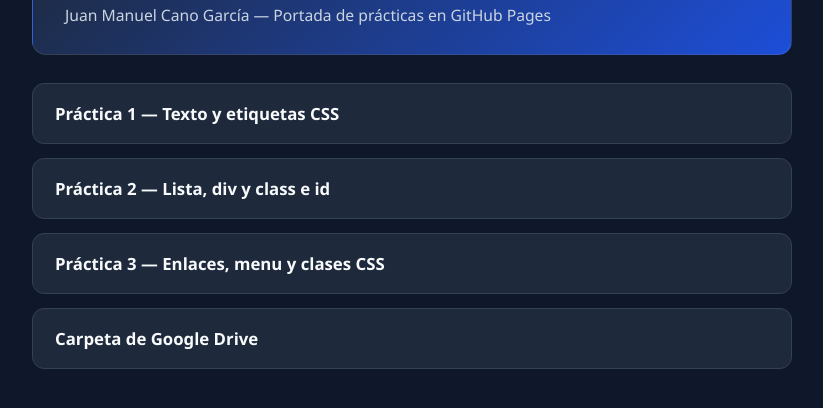
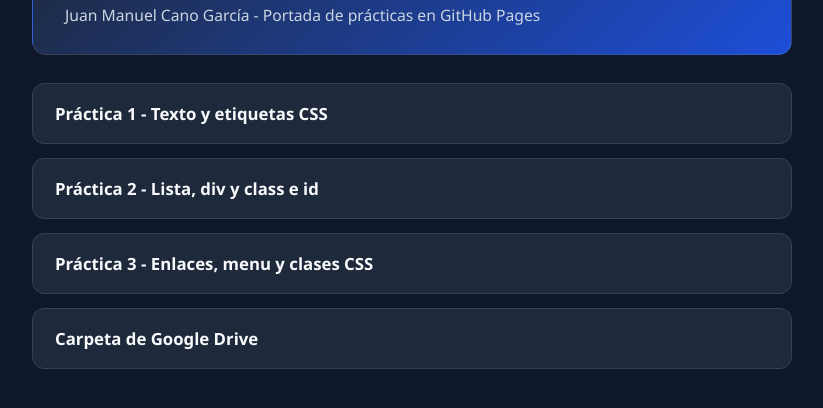
Before and after one commit to Jmcanogar/WebJuanma-AWEB, a plain HTML site: page index.html in a window 1280 px wide. Shown: the part 114-522 px from the top of the page, without its empty margins (228-1051 px from the left). Drawn offline with Linux system fonts and the light colour scheme.

Commit message:
Update index.html

```diff
--- a/index.html
+++ b/index.html
@@ -2,9 +2,11 @@
 <html lang="es">
 <head>
   <meta charset="UTF-8">
+  <!-- Adapta el ancho y el zoom en móviles o pantallas pequeñas -->
   <meta name="viewport" content="width=device-width, initial-scale=1.0">
-  <title>Trabajos de Juanma — AWEB</title>
+  <title>Trabajos de Juanma - AWEB</title>
   <style>
+    /* Aplica a todas las etiquetas: hace que bordes y rellenos entren dentro del tamaño total y quita márgenes por defecto */
     * {
       box-sizing: border-box;
       margin: 0;
@@ -15,16 +17,19 @@
       font-family: "Segoe UI", Tahoma, Geneva, Verdana, sans-serif;
       background-color: #0f172a;
       color: #e2e8f0;
+      /* Ocupa al menos el 100% de la altura visible de la pantalla */
       min-height: 100vh;
       padding: 40px 20px;
     }
 
+    /* Centra el bloque principal y limita su ancho máximo para que no se estire demasiado */
     .contenedor {
       max-width: 760px;
       margin: 0 auto;
     }
 
     header {
+      /* Degradado de color en diagonal entre dos tonos */
       background: linear-gradient(135deg, #1e293b, #1d4ed8);
       padding: 28px 32px;
       border-radius: 14px;
@@ -43,12 +48,14 @@
       font-size: 0.98rem;
     }
 
+    /* Coloca las tarjetas en una columna con separación fija entre ellas */
     .lista-trabajos {
       list-style: none;
       display: grid;
       gap: 14px;
     }
 
+    /* Distribuye el contenido en fila y centra los elementos en vertical */
     .tarjeta-enlace {
       display: flex;
       justify-content: space-between;
@@ -59,10 +66,13 @@
       padding: 18px 22px;
       border-radius: 12px;
       border: 1px solid #334155;
+      /* Suaviza los cambios al pasar el ratón por encima */
       transition: transform 0.15s ease, border-color 0.15s ease, background-color 0.15s ease;
     }
 
+    /* Estilo cuando pasas el ratón por encima de la tarjeta */
     .tarjeta-enlace:hover {
+      /* Sube la tarjeta 2 píxeles hacia arriba */
       transform: translateY(-2px);
       border-color: #60a5fa;
       background-color: #243247;
@@ -73,6 +83,7 @@
       font-size: 1.05rem;
     }
 
+    /* Estilo de pastilla por si vuelves a usar etiquetas de ruta o aviso */
     .etiqueta-ruta {
       font-size: 0.85rem;
       color: #93c5fd;
@@ -86,26 +97,29 @@
   <div class="contenedor">
     <header>
       <h1>Mis trabajos de AWEB</h1>
-      <p>Juan Manuel Cano García — Portada de prácticas en GitHub Pages</p>
+      <p>Juan Manuel Cano García - Portada de prácticas en GitHub Pages</p>
     </header>
 
     <ul class="lista-trabajos">
       <li>
+        <!-- %20 sustituye los espacios en la ruta para que el enlace funcione bien en web -->
         <a class="tarjeta-enlace" href="ejercicio1-Texto%20y%20etiquetas%20CSS/index.html">
-          <span class="titulo-trabajo">Práctica 1 — Texto y etiquetas CSS</span>
+          <span class="titulo-trabajo">Práctica 1 - Texto y etiquetas CSS</span>
         </a>
       </li>
       <li>
         <a class="tarjeta-enlace" href="ejercicio2-curriculum/index.html">
-          <span class="titulo-trabajo">Práctica 2 — Lista, div y class e id</span>
+          <span class="titulo-trabajo">Práctica 2 - Lista, div y class e id</span>
         </a>
       </li>
       <li>
+        <!-- %2C representa la coma del nombre de la carpeta en la URL -->
         <a class="tarjeta-enlace" href="ejercicio3-Enlaces%2C%20menu%20y%20clases%20CSS/principal.html">
-          <span class="titulo-trabajo">Práctica 3 — Enlaces, menu y clases CSS</span>
+          <span class="titulo-trabajo">Práctica 3 - Enlaces, menu y clases CSS</span>
         </a>
       </li>
       <li>
+        <!-- target="_blank" abre en pestaña nueva y rel evita que la otra página pueda controlar esta pestaña -->
         <a class="tarjeta-enlace" href="https://drive.google.com/drive/folders/1eCr6JtseqxcLw25p8fBAzMcN4QWt0OYt?usp=sharing" target="_blank" rel="noopener noreferrer">
           <span class="titulo-trabajo">Carpeta de Google Drive</span>
         </a>
```
